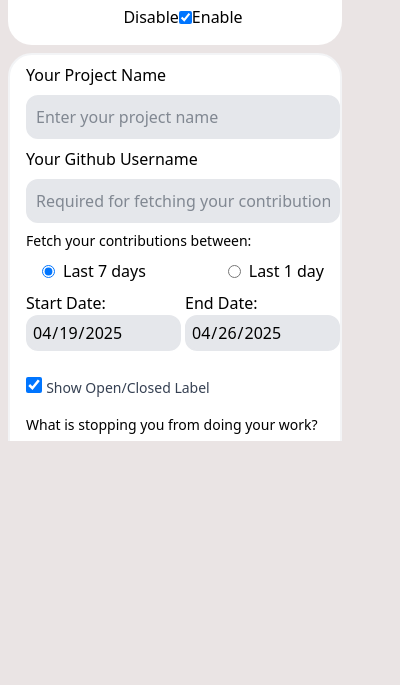
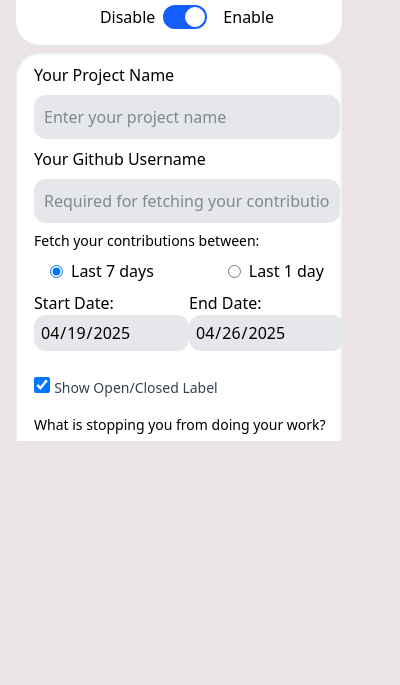
Before and after one commit to fossasia/scrum_helper, a browser extension: page src/popup.html in a window 400 px wide. Shown: the part 159-844 px from the top of the page. Drawn offline with Linux system fonts and the light colour scheme.

Commit message:
Fixed toggle
Signed-off-by: Vedansh Saini <77830698+vedansh-5@users.noreply.github.com>

```diff
--- a/package.json
+++ b/package.json
@@ -26,7 +26,7 @@
 		"@biomejs/biome": "1.9.4",
 		"autoprefixer": "^10.4.21",
 		"postcss": "^8.5.3",
-		"tailwindcss": "^4.1.3"
+		"tailwindcss": "^4.1.4"
 	},
 	"dependencies": {
 		"@tailwindcss/cli": "^4.1.3"
--- a/src/popup.html
+++ b/src/popup.html
@@ -30,15 +30,15 @@
 				</div>
 
 				<!-- Change from here -->
-			<div class="row center mt-2 flex justify-center items-center">
-				<div class="flex items-center gap-3 cursor-pointer">
-					<label class="flex items-center align-center">
+			<div class="center mt-2 ">
+					<label class="flex items-center justify-center gap-2">
 						Disable
-						<input type="checkbox" id="enable">
-						<span class="lever"></span>
+						<!-- <input type="checkbox" id="enable"> -->
+						<input type="checkbox" value="" id="enable" class="sr-only peer" checked>
+						<div class="relative w-11 h-6 bg-gray-200 rounded-full peer peer-focus:ring-blue-300 dark:peer-focus:ring-blue-800 dark:bg-gray-700 peer-checked:after:translate-x-full rtl:peer-checked:after:-translate-x-full peer-checked:after:border-white after:content-[''] after:absolute after:top-0.5 after:start-[2px] after:bg-white after:border-gray-300 after:border after:rounded-full after:h-5 after:w-5 after:transition-all dark:border-gray-600 peer-checked:bg-blue-600 dark:peer-checked:bg-blue-600"></div>
+						<span class=""></span>
 						Enable
 					</label>
-				</div>
 			</div>
 			<!-- <div class="row">
 				<div class="col s12">
```
Also changed, not shown: src/tailwindcss.css.
